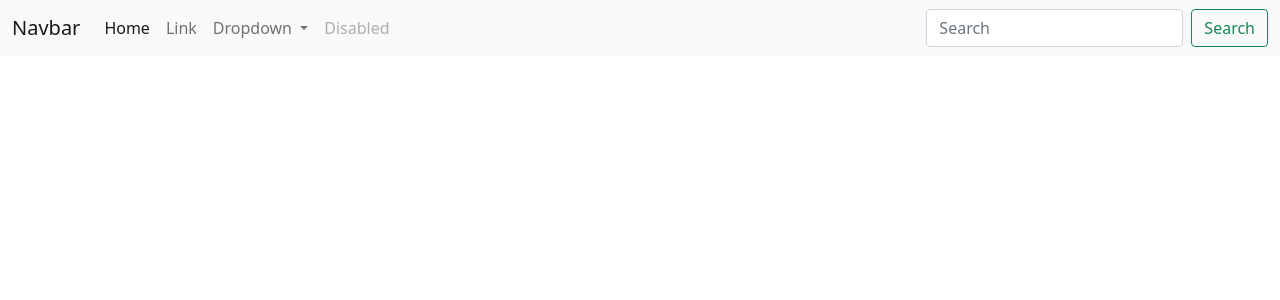
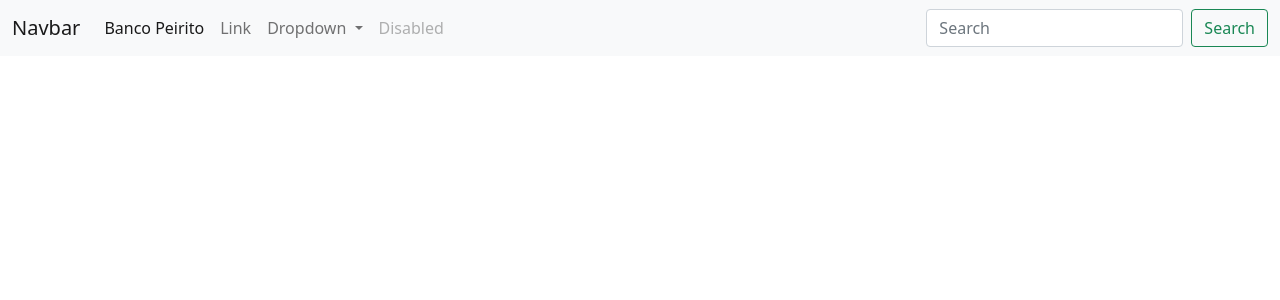
Before and after one commit to Nekaka/Banco, a Node server app: page / in a window 1280 px wide. Shown: the top 300 px of the page. Run offline with Node 20, Linux system fonts and the light colour scheme.

Commit message:
Ejemplo para los k

```diff
--- a/views/index.ejs
+++ b/views/index.ejs
@@ -20,7 +20,7 @@
           <div class="collapse navbar-collapse" id="navbarSupportedContent">
             <ul class="navbar-nav me-auto mb-2 mb-lg-0">
               <li class="nav-item">
-                <a class="nav-link active" aria-current="page" href="#">Home</a>
+                <a class="nav-link active" aria-current="page" href="#">Banco Peirito</a>
               </li>
               <li class="nav-item">
                 <a class="nav-link" href="#">Link</a>
```
